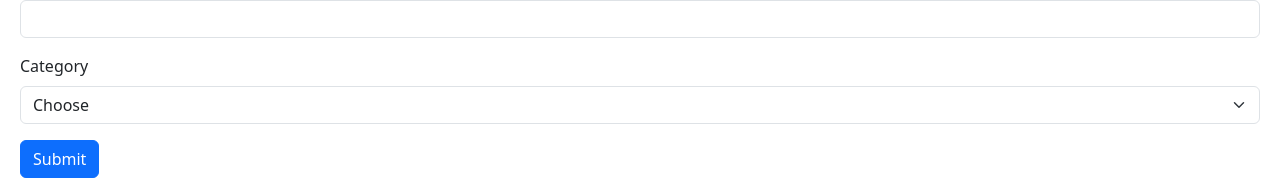
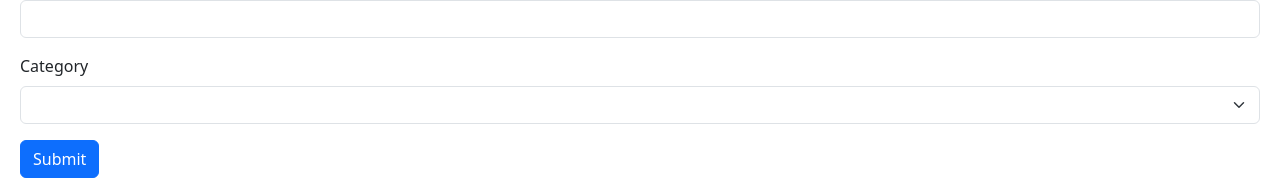
Before and after one commit to imksmv/expense-tracker, a React app: page / in a window 1280 px wide. Shown: the part 138-318 px from the top of the page. Built offline with nearby package versions, Linux system fonts and the light colour scheme; the HTML template or start-up script is replaced by a standard one.

Commit message:
Implemented dynamic render of categories

```diff
--- a/components/ExpenseFilter.tsx
+++ b/components/ExpenseFilter.tsx
@@ -1,3 +1,5 @@
+import { categories } from "../src/App";
+
 interface Props {
   onSelectCategory: (category: string) => void;
 }
@@ -9,9 +11,11 @@ export default function ExpenseFilter({ onSelectCategory }: Props) {
       onChange={(event) => onSelectCategory(event.target.value)}
     >
       <option value="">All categories</option>
-      <option value="Groceries">Groceries</option>
-      <option value="Utilities">Utilities</option>
-      <option value="Entertainment">Entertainment</option>
+      {categories.map((category) => (
+        <option key={category} value={category}>
+          {category}
+        </option>
+      ))}
     </select>
   );
 }
--- a/components/ExpenseForm.tsx
+++ b/components/ExpenseForm.tsx
@@ -1,6 +1,7 @@
 import { FieldValues, useForm } from "react-hook-form";
 import { schema, FormData } from "../lib/schema";
 import { zodResolver } from "@hookform/resolvers/zod";
+import { categories } from "../src/App";
 
 export default function ExpenseForm() {
   const {
@@ -55,10 +56,12 @@ export default function ExpenseForm() {
           className="form-select mb-1"
           id="category"
         >
-          <option>Choose</option>
-          <option value="groceries">Groceries</option>
-          <option value="utilities">Utilities</option>
-          <option value="entertainment">Entertainment</option>
+          <option value=""></option>
+          {categories.map((category) => (
+            <option key={category} value={category}>
+              {category}
+            </option>
+          ))}
         </select>
         {errors.category && (
           <span className="text-danger">{errors.category.message}</span>
--- a/src/App.tsx
+++ b/src/App.tsx
@@ -2,6 +2,8 @@ import ExpenseForm from "../components/ExpenseForm.tsx";
 import ExpenseList from "../components/ExpenseList.tsx";
 import ExpenseFilter from "../components/ExpenseFilter.tsx";
 import { useState } from "react";
+
+export const categories = ["Utilities", "Groceries", "Entertainment"];
 
 export default function App() {
   const [selectedCategory, setSelectedCategory] = useState("");
```
